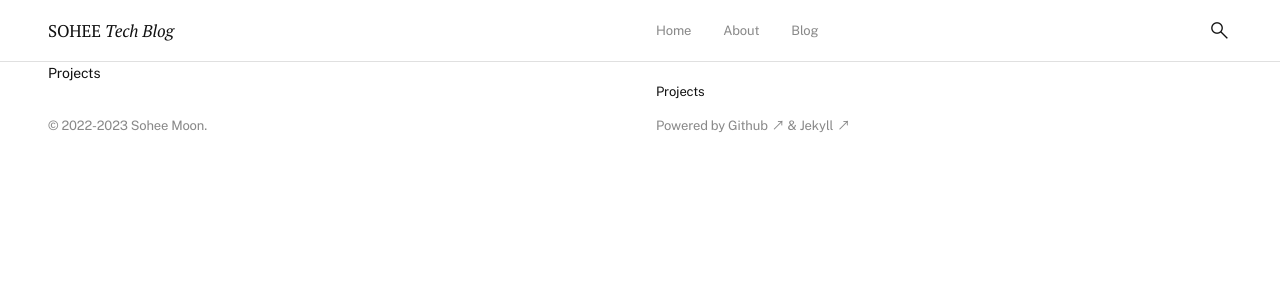
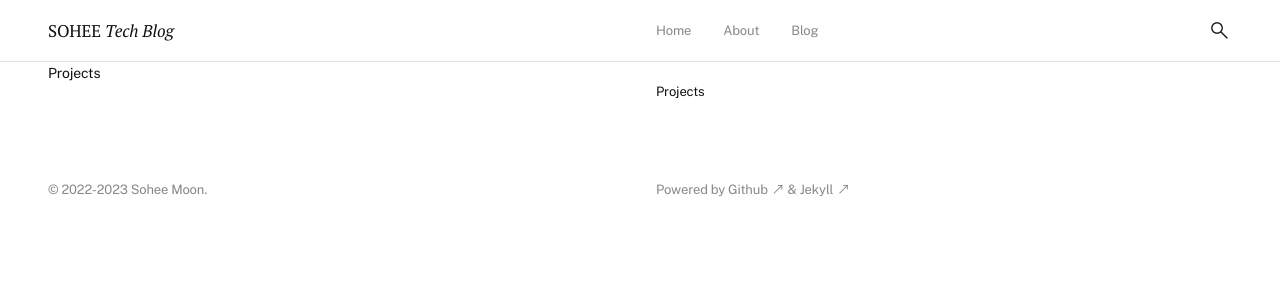
Before and after one commit to soheetech/soheetech.github.io, a Jekyll site: the page built from projects.md, in a window 1280 px wide. Shown: the top 300 px of the page. Built offline with Jekyll 4.4.1, drawn with Linux system fonts in a browser that asks for light colours.

Commit message:
Update main.scss

```diff
--- a/assets/css/main.scss
+++ b/assets/css/main.scss
@@ -231,7 +231,7 @@ header {
 
 footer {
   color: var(--color-d-gray);
-  padding-top: var(--size-60);
+  padding-top: var(--size-90);
   padding-bottom: var(--size-60);
 }
 
```
